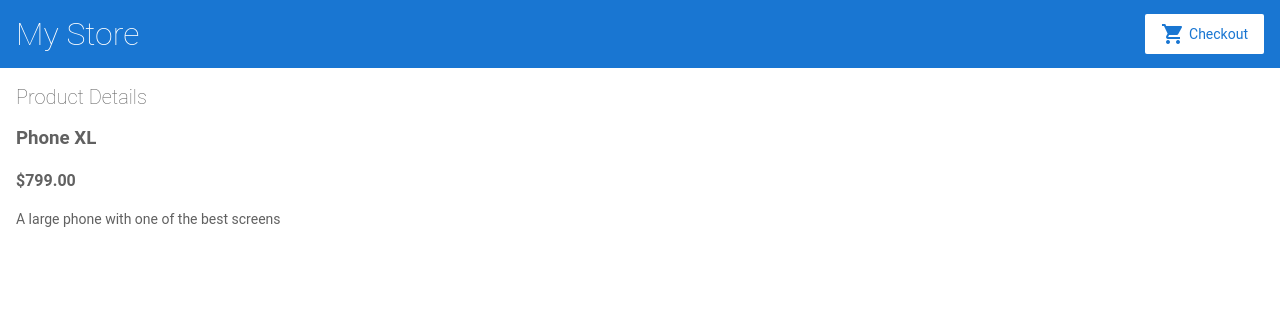
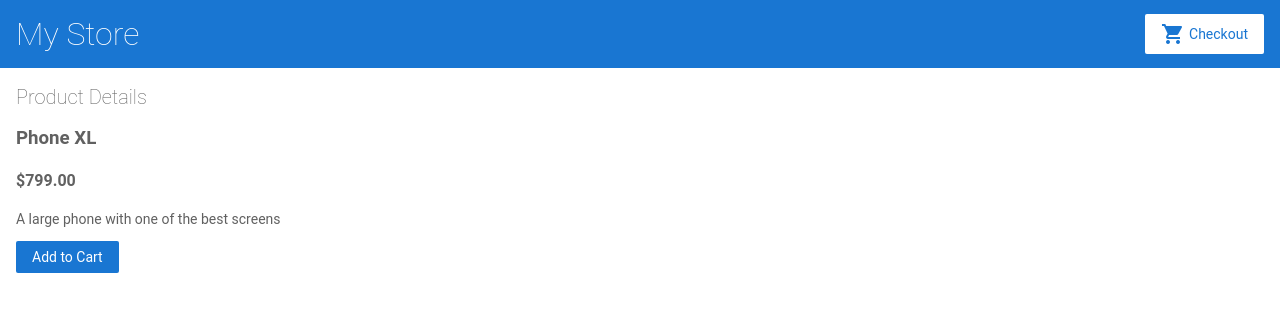
Before and after one commit to agm4r/angular-get-started, an Angular app: page /products/1 in a window 1280 px wide. Shown: the top 312 px of the page. Built offline with nearby package versions, Linux system fonts and the light colour scheme.

Commit message:
add 'add to cart' button, that data product saved to items array and display alert if button has been clicked

```diff
--- a/src/app/product-details/product-details.component.html
+++ b/src/app/product-details/product-details.component.html
@@ -4,4 +4,6 @@
   <h3>{{ product.name }}</h3>
   <h4>{{ product.price | currency }}</h4>
   <p>{{ product.description }}</p>
+
+  <button (click)="addToCart(product)">Add to Cart</button>
 </div>
```
